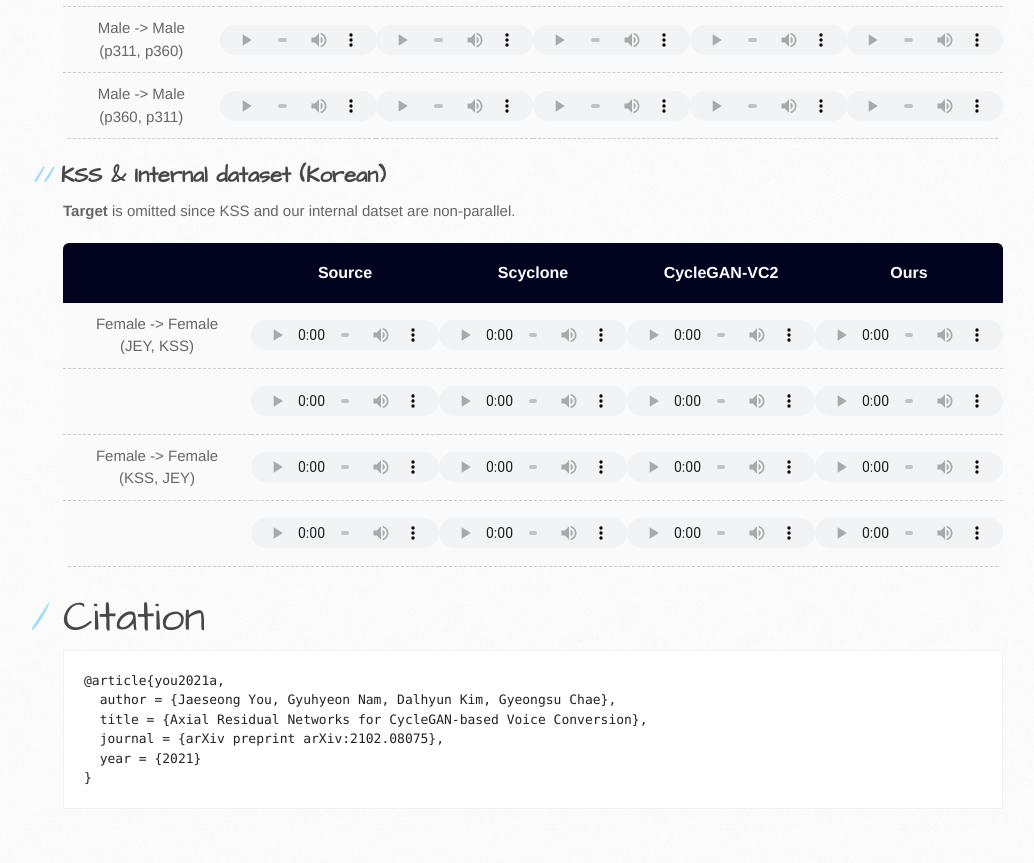
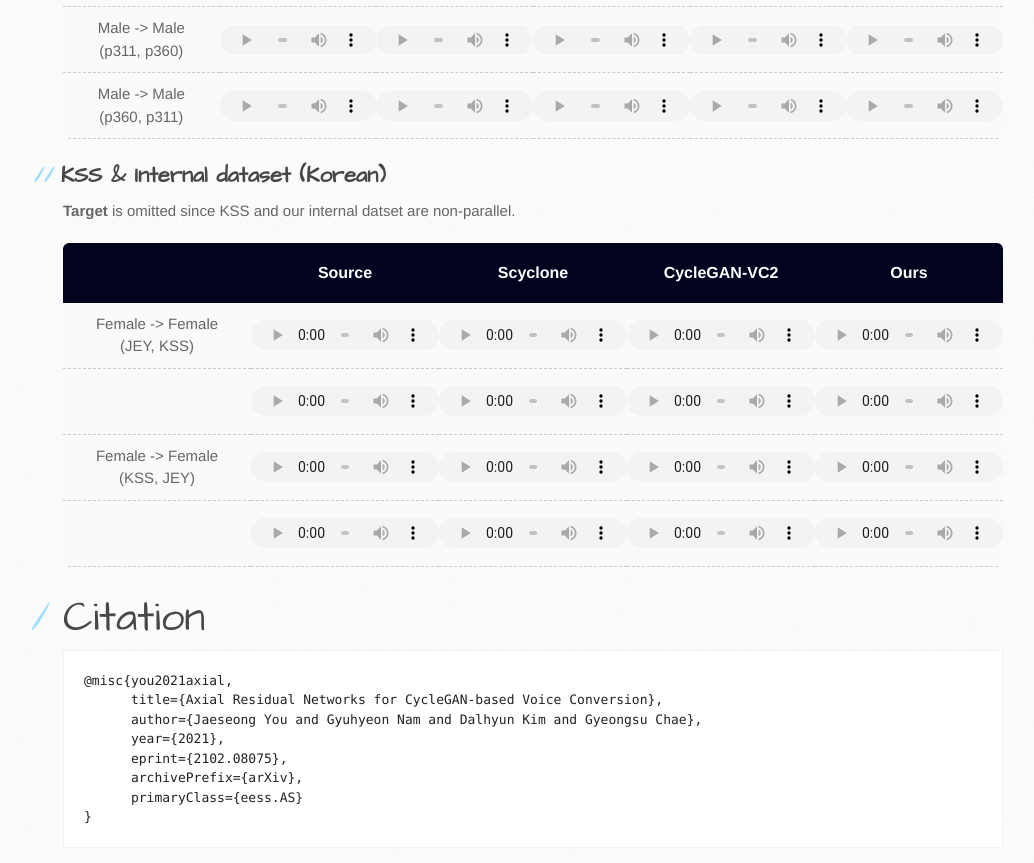
Before and after one commit to moneybrain-research/axial-residual-networks-vc, a Jekyll site: the page built from index.md, in a window 1280 px wide and 900 px high, scrolled down 1033 px. Shown: the top 863 px of the window, without its empty margins (107-1141 px from the left). Built offline with Jekyll 4.4.1, drawn with Linux system fonts in a browser that asks for light colours; our own code applies the rules of GitHub Pages for plain Markdown files.

Commit message:
Update index.md

````diff
--- a/index.md
+++ b/index.md
@@ -46,10 +46,12 @@
 # Citation
 
 ```plain
-@article{you2021a,
-  author = {Jaeseong You, Gyuhyeon Nam, Dalhyun Kim, Gyeongsu Chae},
-  title = {Axial Residual Networks for CycleGAN-based Voice Conversion},
-  journal = {arXiv preprint arXiv:2102.08075},
-  year = {2021}
+@misc{you2021axial,
+      title={Axial Residual Networks for CycleGAN-based Voice Conversion},
+      author={Jaeseong You and Gyuhyeon Nam and Dalhyun Kim and Gyeongsu Chae},
+      year={2021},
+      eprint={2102.08075},
+      archivePrefix={arXiv},
+      primaryClass={eess.AS}
 }
 ```
````
